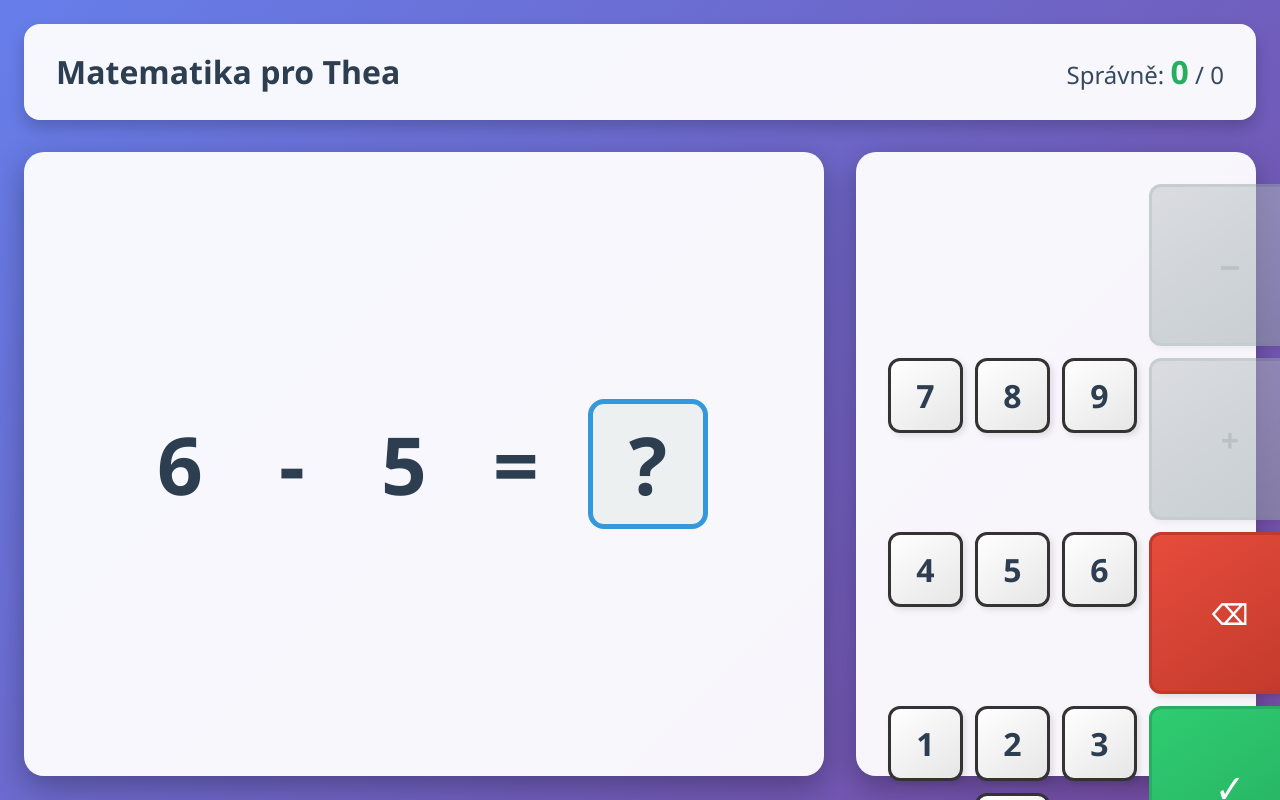
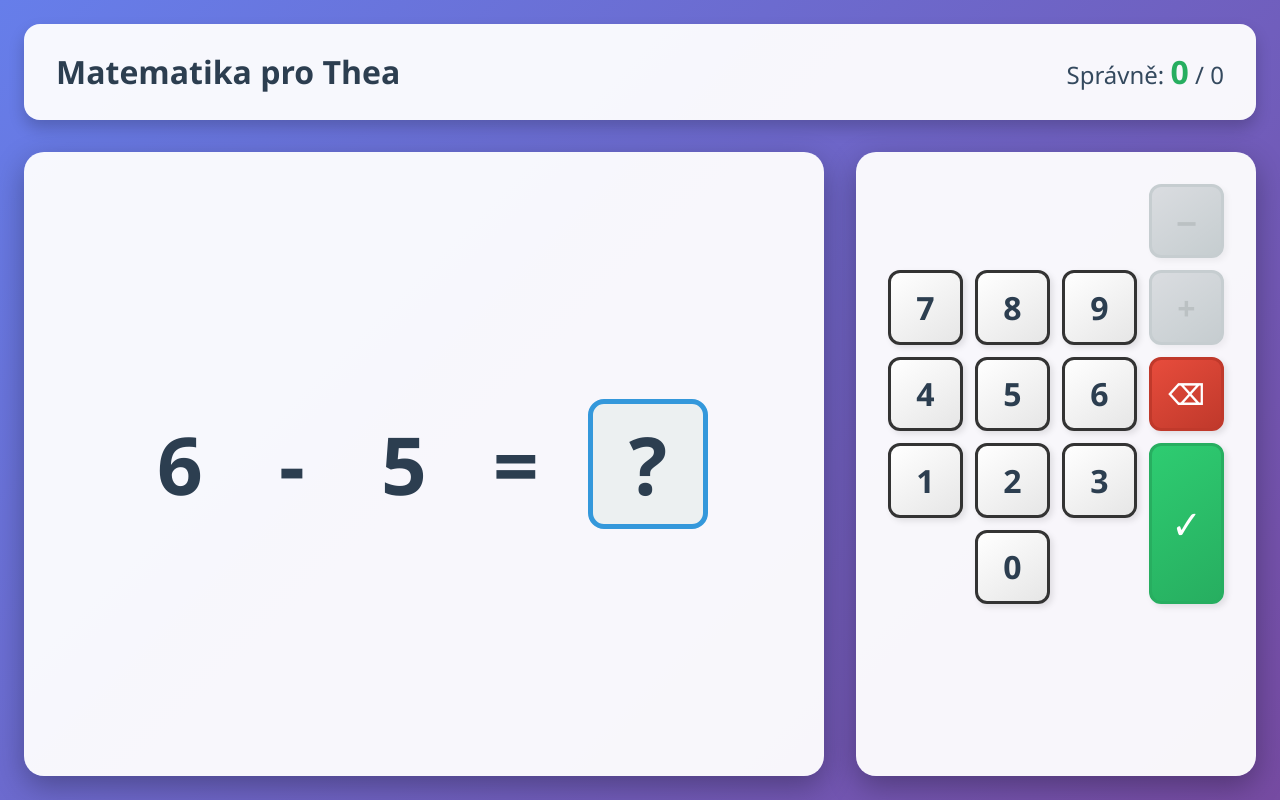
Before and after one commit to tomasmazac/matheo, a React (Vite) app: page / in a window 1280 px wide. Built offline with nearby package versions, Linux system fonts and the light colour scheme.

Commit message:
Fix numeric keypad

```diff
--- a/src/NumericKeypad.css
+++ b/src/NumericKeypad.css
@@ -18,7 +18,6 @@
 }
 
 .keypad-button {
-  aspect-ratio: 1;
   font-size: 2rem;
   font-weight: bold;
   border: 3px solid #333;
```
